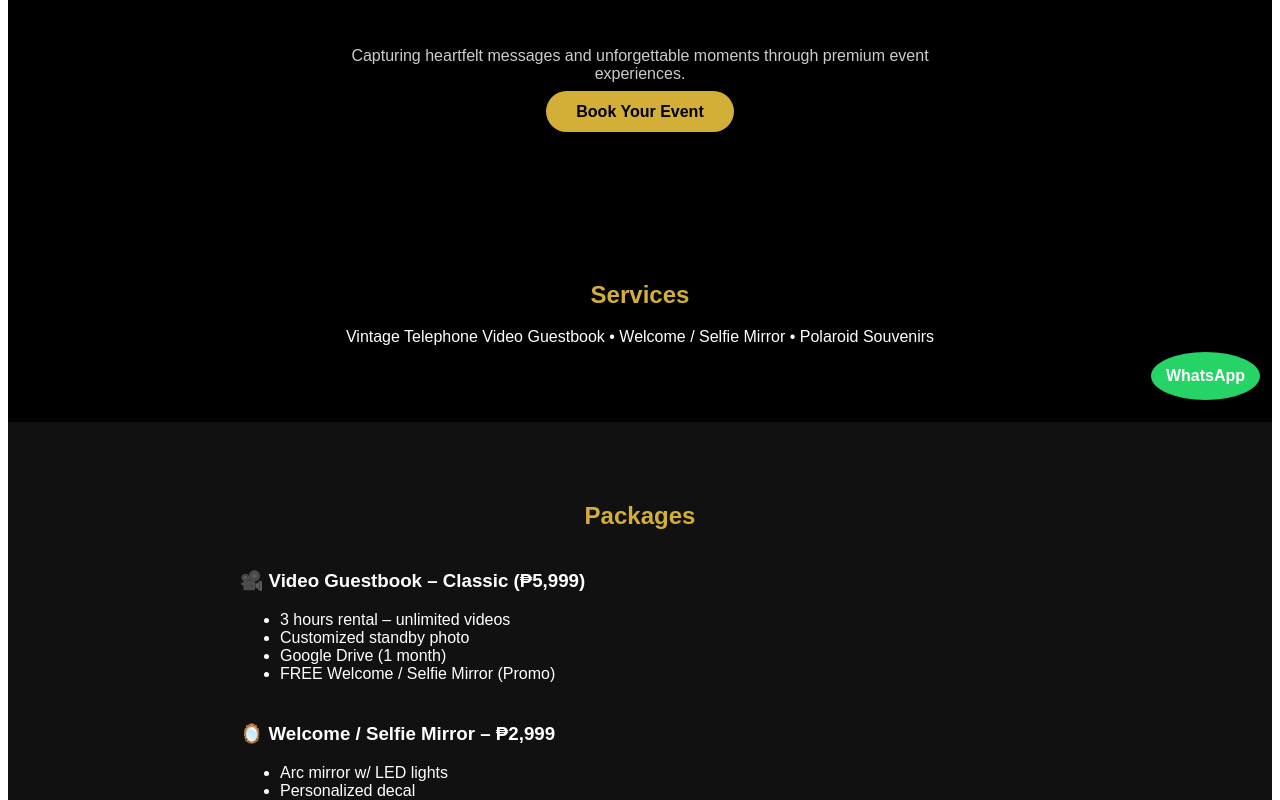
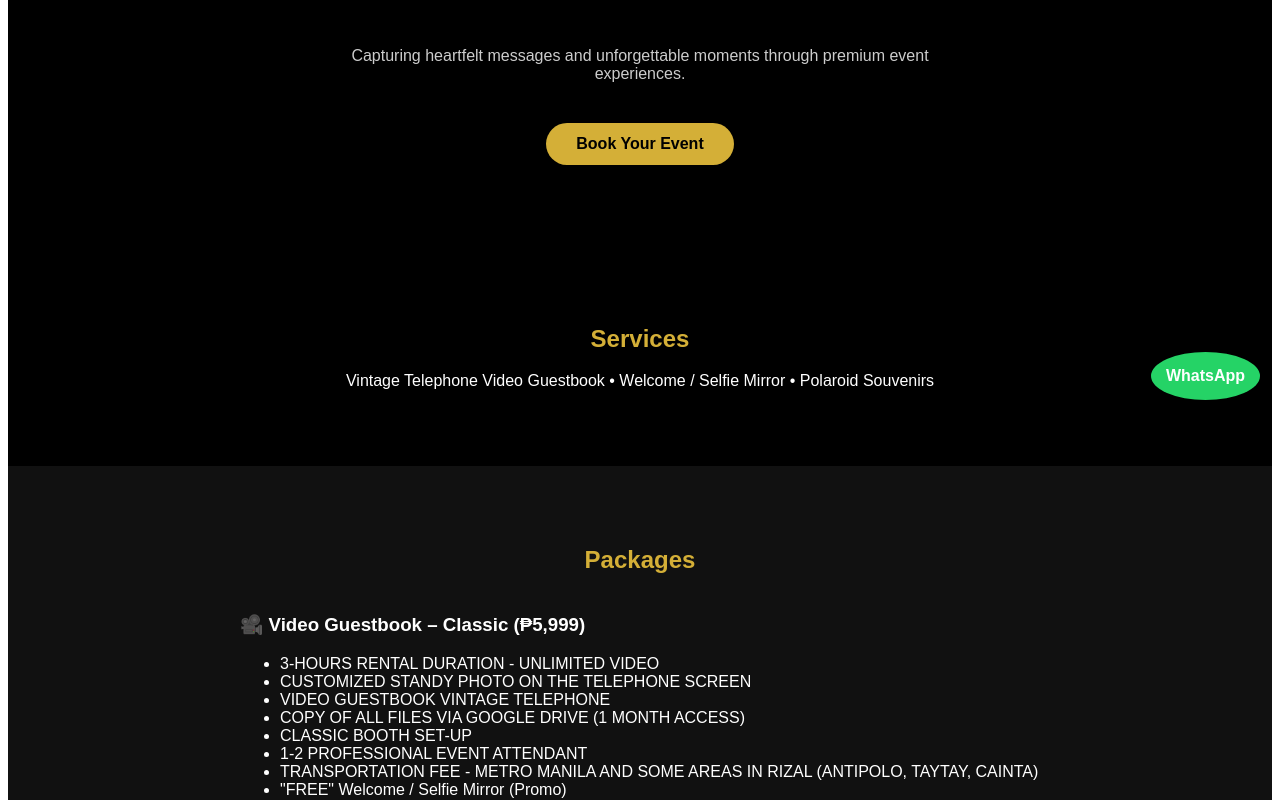
Before and after one commit to timelessnote/timelessnote-website, a React (Vite) app: page / in a window 1280 px wide. Shown: the part 380-1180 px from the top of the page. Built offline with nearby package versions, Linux system fonts and the light colour scheme.

Commit message:
Update App.jsx

```diff
--- a/src/App.jsx
+++ b/src/App.jsx
@@ -5,32 +5,56 @@ export default function App() {
     <div style={{ background: "#000", color: "#fff", fontFamily: "Arial, sans-serif" }}>
 
       {/* HERO */}
-      <section style={{ textAlign: "center", padding: "80px 20px" }}>
+<motion.section
+  initial={{ opacity: 0, y: 40 }}
+  animate={{ opacity: 1, y: 0 }}
+  transition={{ duration: 1 }}
+  style={{ textAlign: "center", padding: "80px 20px" }}
+>
   <motion.img
     src="/BG1.png"
     alt="Timeless Note"
     style={{ width: 180, marginBottom: 20 }}
     initial={{ opacity: 0, scale: 0.8 }}
     animate={{ opacity: 1, scale: 1 }}
+    transition={{ duration: 0.8, delay: 0.2 }}
   />
-        <h1 style={{ color: "#d4af37", fontSize: 48 }}>Timeless Note</h1>
-        <p style={{ maxWidth: 600, margin: "20px auto", color: "#ccc" }}>
+
+  <motion.h1
+    style={{ color: "#d4af37", fontSize: 48 }}
+    initial={{ opacity: 0, y: 20 }}
+    animate={{ opacity: 1, y: 0 }}
+    transition={{ delay: 0.4 }}
+  >
+    Timeless Note
+  </motion.h1>
+
+  <motion.p
+    style={{ maxWidth: 600, margin: "20px auto", color: "#ccc" }}
+    initial={{ opacity: 0 }}
+    animate={{ opacity: 1 }}
+    transition={{ delay: 0.6 }}
+  >
     Capturing heartfelt messages and unforgettable moments through premium event experiences.
-        </p>
-        <a
+  </motion.p>
+
+  <motion.a
     href="#book"
+    whileHover={{ scale: 1.05 }}
     style={{
       background: "#d4af37",
       color: "#000",
       padding: "12px 30px",
       borderRadius: 30,
       textDecoration: "none",
-            fontWeight: "bold"
+      fontWeight: "bold",
+      display: "inline-block",
+      marginTop: 20
     }}
   >
     Book Your Event
-        </a>
-      </section>
+  </motion.a>
+</motion.section>
 
       {/* SERVICES */}
       <section style={{ padding: "60px 20px", textAlign: "center" }}>
@@ -45,10 +69,15 @@ export default function App() {
         <div style={{ maxWidth: 800, margin: "40px auto" }}>
           <h3>🎥 Video Guestbook – Classic (₱5,999)</h3>
           <ul>
-            <li>3 hours rental – unlimited videos</li>
-            <li>Customized standby photo</li>
-            <li>Google Drive (1 month)</li>
-            <li>FREE Welcome / Selfie Mirror (Promo)</li>
+            <li>3-HOURS RENTAL DURATION - UNLIMITED VIDEO</li>
+            <li>CUSTOMIZED STANDY PHOTO ON THE TELEPHONE SCREEN</li>
+            <li>VIDEO GUESTBOOK VINTAGE TELEPHONE</li>
+            <li>COPY OF ALL FILES VIA GOOGLE DRIVE (1 MONTH ACCESS)</li>
+            <li>CLASSIC BOOTH SET-UP</li>
+            <li>1-2 PROFESSIONAL EVENT ATTENDANT</li>
+            <li>TRANSPORTATION FEE - METRO MANILA AND SOME
+AREAS IN RIZAL (ANTIPOLO, TAYTAY, CAINTA)</li>
+            <li>"FREE" Welcome / Selfie Mirror (Promo)</li>
           </ul>
 
           <h3 style={{ marginTop: 40 }}>🪞 Welcome / Selfie Mirror – ₱2,999</h3>
```
Lines whose indentation alone changed are shown as unchanged.
